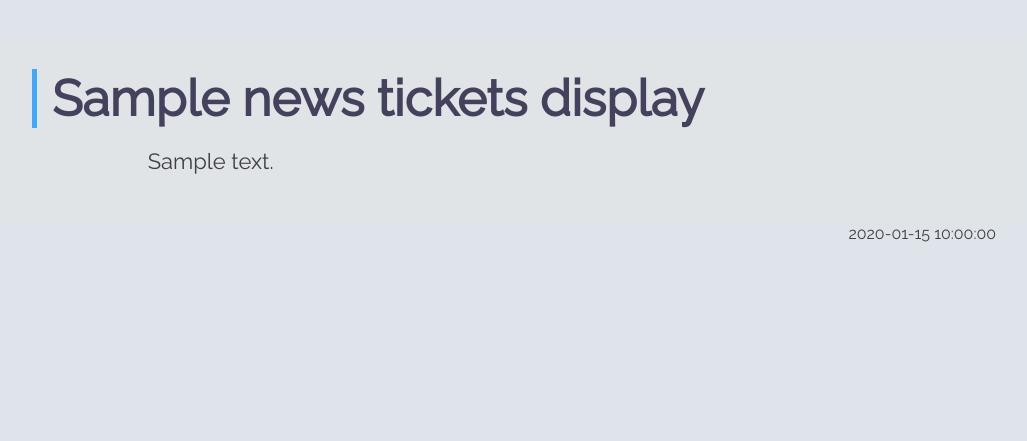
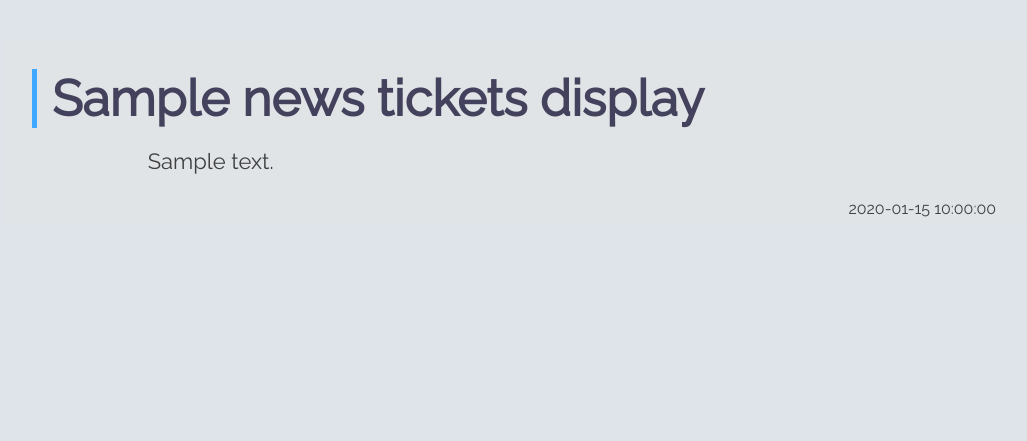
Before and after one commit to MydroX/Eoxys_Esport, a PHP site: template view/frontend/displayTicket.php in a window 1280 px wide. Shown: the part 151-592 px from the top of the page, without its empty margins (126-1153 px from the left). Run offline with PHP 8.4, Linux system fonts and the light colour scheme; the template is opened without the code that fills it: most values are stand-ins (such as "Sample title", 1, 10 or a date in 2020); grey boxes marked "Sample" are stand-in pictures.

Commit message:
Fix position de la date.
FIN DE 1.1.0

```diff
--- a/public/css/displayTicket.css
+++ b/public/css/displayTicket.css
@@ -18,7 +18,7 @@ h2 {
 }
 
 .date {
-    margin: 30px 0;
+    margin: 5px 0;
     float: right;
 }
 
```
